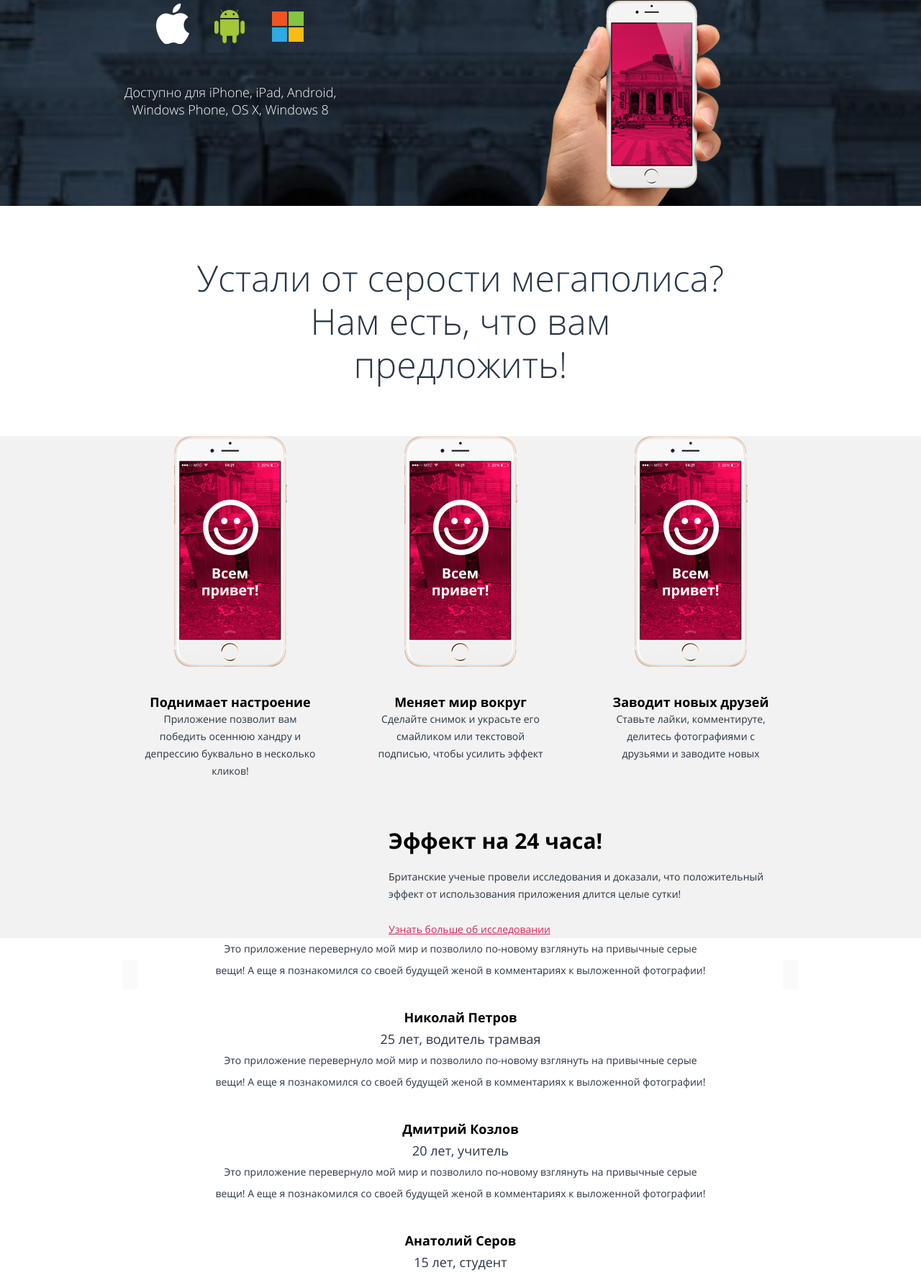
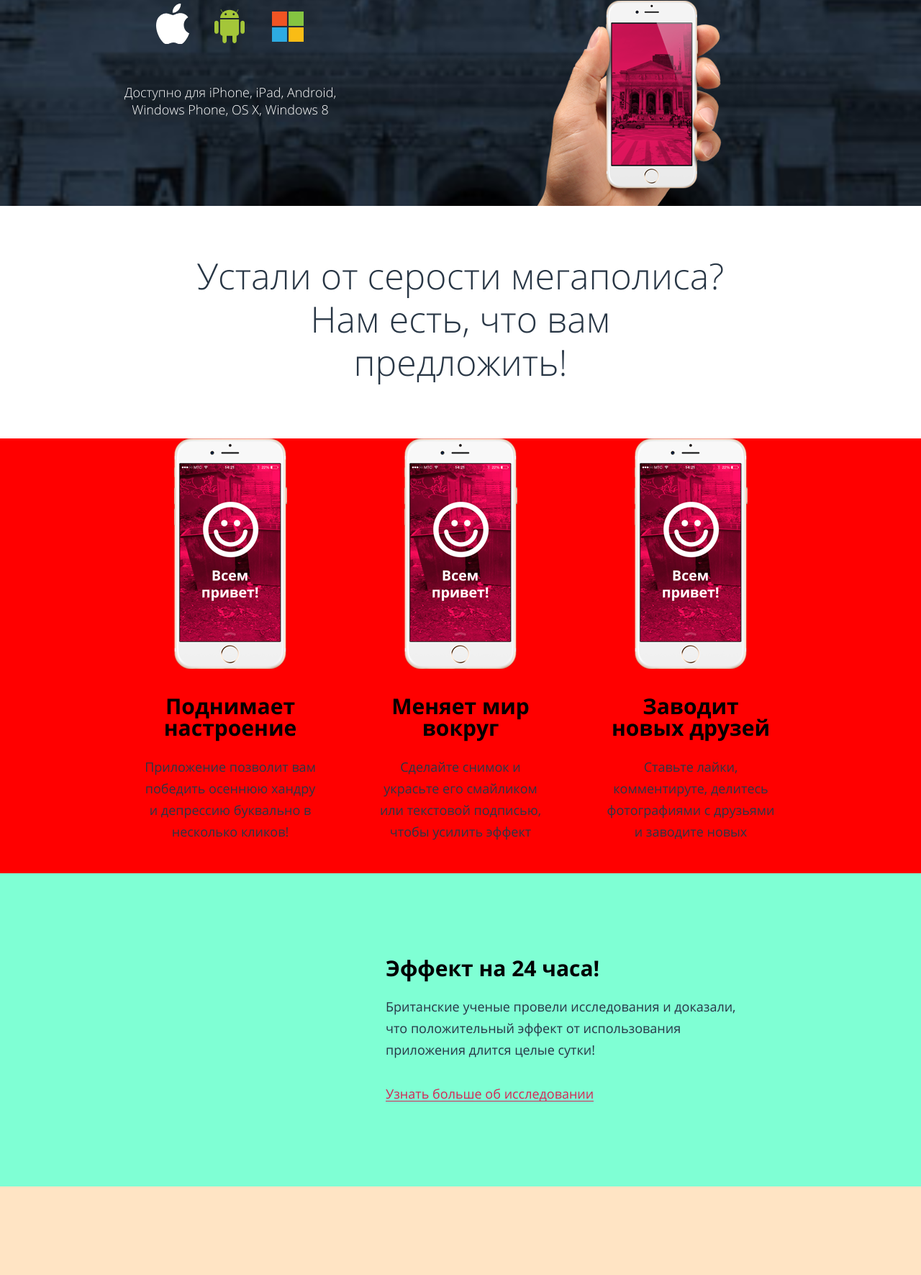
Before and after one commit to Raih07/189468-pink, a plain HTML site: page source/index.html in a window 1280 px wide. Shown: the part 567-2338 px from the top of the page at 72% size. Drawn offline with nearby package versions, Linux system fonts and the light colour scheme; files that its build step writes are made by us from their sources.

Commit message:
Перенес последние изменения с ветки 4

```diff
--- a/source/index.html
+++ b/source/index.html
@@ -80,7 +80,7 @@
 
       <section class="features">
         <header class="features__tittle">
-          <div class="features__wrapper">
+          <div class="features__tittle-wrapper">
             <p class="features__tittle-main">Устали от серости мегаполиса?</p>
             <p class="features__tittle-note">Нам есть, что вам предложить!</p>
           </div>
@@ -105,8 +105,8 @@
         <div class="features__period">
           <div class="features__period-wrapper">
             <div class="features__period-container">
-              <p class="features__period-tittle"><b>Эффект на 24 часа!</b></p>
-              <p class="advantages__period-text">Британские ученые провели исследования и доказали, что положительный эффект от использования приложения длится целые сутки!</p>
+              <p class="features__period-tittle"><b>Эффект<br> на 24 часа!</b></p>
+              <p class="advantages__period-text">Британские ученые провели исследования и доказали, что положительный эффект<br> от использования приложения длится целые сутки!</p>
               <a class="features__period-link" href="#">Узнать больше об исследовании</a>
             </div>
           </div>
@@ -118,10 +118,10 @@
         <div class="reviews__wrapper slider">
           <h2 class="visually-hidden">Отзывы пользователей</h2>
           <div class="reviews__list slider__list">
-            <blockquote class="reviews__item slider__item">
+            <blockquote class="reviews__item reviews__item--active slider__item">
               <cite class="reviews__author-name">Николай Петров</cite><!--или h3-->
               <p class="reviews__author-work">25 лет, водитель трамвая</p>
-              <p class="reviews__text">Это приложение перевернуло мой мир и позволило по-новому взглянуть на привычные серые вещи! А еще я познакомился со своей будущей женой в комментариях к выложенной фотографии!</p>
+              <p class="reviews__text">«Это приложение перевернуло мой мир и позволило по-новому взглянуть на привычные серые вещи! А еще я познакомился со своей будущей женой в комментариях к выложенной фотографии!»</p>
             </blockquote>
             <blockquote class="reviews__item slider__item">
               <cite class="reviews__author-name">Дмитрий Козлов</cite><!--или h3-->
--- a/source/less/blocks/features.less
+++ b/source/less/blocks/features.less
@@ -1,12 +1,12 @@
 .features {
   color: @dark-blue;
   background-color: @gray-white;
+  background-color: red;
 }
 
 .features__tittle {
-  .container();
   padding-top: 40px;
-  padding-bottom: 30px;
+  padding-bottom: 27px;
   font-size: 24px;
   line-height: 30px;
   font-weight: 300;
@@ -16,21 +16,26 @@
 
   @media (min-width: @width-tablets) {
     padding-top: 50px;
-    padding-bottom: 40px;
+    padding-bottom: 46px;
     font-size: 40px;
     line-height: 48px;
   }
 
   @media (min-width: @width-desktop) {
-    padding-top: 70px;
-    padding-bottom: 70px;
+    padding-top: 67px;
+    padding-bottom: 76px;
     font-size: 50px;
     line-height: 60px;
   }
 }
 
-.features__wrapper {
+.features__tittle-wrapper {
+  padding: 0 40px;
   .set-container();
+
+  @media (min-width: @width-tablets) {
+    padding: 0;
+  }
 }
 
 .features__tittle-main,
@@ -39,7 +44,7 @@
 }
 
 .features__tittle-note {
-  margin-top: 30px;
+  margin-top: 27px;
 
   @media (min-width: @width-tablets) {
     max-width: 420px;
@@ -54,6 +59,33 @@
 .features__wrapper {
   .container();
   .set-container();
+  padding-top: 84px;
+
+  @media (min-width: @width-tablets) {
+    position: relative;
+    padding-top: 74px;
+    padding-bottom: 43px;
+
+    &:after {
+      content: "";
+      position: absolute;
+      bottom: 0;
+      left: 0;
+      width: 268px;
+      height: 481px;
+      background-image: url("../../img/iphone-screen-mobile@1x.png");
+      background-position: center top;
+      background-repeat: no-repeat;
+    }
+  }
+
+  @media (min-width: @width-desktop) {
+    padding-top: 0;
+
+    &:after {
+      display: none;
+    }
+  }
 }
 
 .features__list {
@@ -65,7 +97,7 @@
   &::after {
     content: "";
     width: 157px;
-    height: 279px;
+    height: 277px;
     background-image: url("../../img/iphone-screen-mobile@1x.png");
     background-position: center top;
     background-repeat: no-repeat;
@@ -77,32 +109,42 @@
 
   @media (min-width: @width-tablets) {
     padding-left: 50%;
+    /*
     background-image: url("../../img/iphone-screen-mobile@1x.png");
     background-position: left;
-    background-repeat: no-repeat;
+    background-repeat: no-repeat;*/
   }
 
   @media (min-width: @width-desktop) {
     flex-direction: row;
     align-items: stretch;
     padding-left: 0;
-    background-image: none;
+
+    /*background-image: none;*/
   }
 }
 
 .features__item {
   text-align: center;
-  margin-bottom: 30px;
+  margin-bottom: 31px;
+
+  &:last-child {
+    margin-bottom: 41px;
+  }
 
   @media (min-width: @width-tablets) {
     text-align: left;
-    margin-bottom: 30px;
+    margin-bottom: 34px;
+
+    &:last-child {
+    margin-bottom: 0;
+    }
   }
 
   @media (min-width: @width-desktop) {
     position: relative;
     width: 300px;
-    padding: 357px 30px 67px;
+    padding: 357px 30px 0;
     margin-right: 20px;
     margin-bottom: 0;
     text-align: center;
@@ -144,17 +186,34 @@
 
 .features__name {
   .mar-pad-reset();
+  margin-bottom: 12px;
   font-size: 18px;
   line-height: 24px;
   font-weight: 700;
   color: @black;
+
+  @media (min-width: @width-desktop) {
+    margin-bottom: 24px;
+    font-size: 30px;
+    line-height: 30px;
+  }
 }
 
 .features__description {
   .mar-pad-reset();
+  padding: 0 10px;
   font-size: @font-size;
   line-height: @line-height;
   color: @dark-blue;
+
+  @media (min-width: @width-tablets) {
+    padding: 0;
+  }
+
+  @media (min-width: @width-desktop) {
+    font-size: 18px;
+    line-height: 30px;
+  }
 }
 
 .features__period {
@@ -164,11 +223,19 @@
 
   @media (min-width: @width-tablets) {
     display: block;
+    padding-top: 58px;
+    padding-bottom: 26px;
     background-color: @white;
+
+    background-color: aquamarine;
   }
 
   @media (min-width: @width-desktop) {
+    padding-top: 22px;
+    padding-bottom: 67px;
     background-color: @gray-white;
+
+    background-color: aquamarine;
   }
 }
 
@@ -188,11 +255,15 @@
 
 .features__period-container {
   @media (min-width: @width-tablets) {
+    padding-top: 38px;
+    padding-bottom: 27px;
     width: 310px;
   }
 
   @media (min-width: @width-desktop) {
-    width: 570px;
+    padding-top: 92px;
+    padding-bottom: 48px;
+    width: 574px;
   }
 }
 
@@ -207,6 +278,9 @@
   }
 
   @media (min-width: @width-desktop) {
+    br {
+      display: none;
+    }
     max-width: 420px;
     margin-bottom: 20px;
   }
@@ -215,14 +289,22 @@
 .advantages__period-text {
   @media (min-width: @width-tablets) {
     .mar-pad-reset();
-    margin-bottom: 10px;
+    margin-bottom: 11px;
+    padding-right: 2px;
     font-size: 14px;
     line-height: 24px;
     color: @dark-blue;
   }
 
   @media (min-width: @width-desktop) {
-    margin-bottom: 25px;
+    margin-bottom: 36px;
+    padding-right: 53px;
+    font-size: 18px;
+    line-height: 30px;
+
+    br {
+      display: none;
+    }
   }
 }
 
@@ -231,6 +313,14 @@
   line-height: 24px;
   color: @pink;
 
+  @media (min-width: @width-desktop) {
+    display: inline-block;
+    font-size: 18px;
+    line-height: 19px;
+    text-decoration: none;
+    border-bottom: 1px solid @pink;
+  }
+
   &:hover {
     color: @dark-blue;
     opacity: 0.5;
--- a/source/less/blocks/reviews.less
+++ b/source/less/blocks/reviews.less
@@ -1,5 +1,19 @@
 .reviews {
+  padding-top: 42px;
+  padding-bottom: 36px;
   background-color: @white;
+
+  background-color: bisque;
+
+  @media (min-width: @width-tablets) {
+    padding-top: 71px;
+    padding-bottom: 15px;
+  }
+
+  @media (min-width: @width-desktop) {
+    padding-top: 185px;
+    padding-bottom: 41px;
+  }
 }
 
 .reviews__wrapper {
@@ -14,12 +28,19 @@
 }
 
 .reviews__item {
+  display: none;
   .mar-pad-reset();
   text-align: center;
 
+  &--active {
+    display: block;
+  }
+
   @media (min-width: @width-tablets) {
-    display: flex;
-    flex-direction: column;
+    &--active {
+      display: flex;
+      flex-direction: column;
+    }
   }
 
   @media (min-width: @width-desktop) {
@@ -29,6 +50,8 @@
 }
 
 .reviews__author-name {
+  display: inline-block;
+  margin-bottom: 13px;
   font-size: 18px;
   line-height: 30px;
   font-weight: 700;
@@ -36,7 +59,14 @@
   color: @black;
 
   @media (min-width: @width-tablets) {
+    margin-bottom: 5px;
+    font-size: 20px;
     order: 1;
+  }
+
+  @media (min-width: @width-desktop) {
+    margin-bottom: 3px;
+    font-size: 24px;
   }
 
 }
@@ -66,12 +96,24 @@
 
   @media (min-width: @width-tablets) {
     margin-bottom: 35px;
+    font-size: 18px;
+  }
+}
+
+.reviews__toggles {
+  margin-top: 27px;
+
+  @media (min-width: @width-tablets) {
+    margin-top: 31px;
+  }
+  @media (min-width: @width-desktop) {
+    display: none;
   }
 }
 
 .reviews__btn {
   position: absolute;
-  top: 30px;
+  top: 28px;
   display: none;
   .mar-pad-reset();
   width: 22px;
@@ -79,6 +121,8 @@
   border: none;
   cursor: pointer;
   opacity: 0.3;
+
+  background-color: aqua;
 
   &:hover {
     opacity: 0.6;
--- /dev/null
+++ b/source/less/blocks/slider.less
@@ -0,0 +1,27 @@
+.slider__toggles {
+  text-align: center;
+  font-size: 0;
+}
+
+.slider__btn {
+  box-sizing: border-box;
+  display: inline-block;
+  .mar-pad-reset();
+  margin-right: 19px;
+  width: 6px;
+  height: 6px;
+  border: 3px solid transparent;
+  border-radius: 50%;
+  //background-color: #bec2c7;
+  cursor: pointer;
+
+  &:last-child {
+    margin-right: 0;
+  }
+
+  &--active {
+    box-shadow: 0 0 0 3px @dark-blue;
+    background-color: transparent;
+    //border-color: @dark-blue;
+  }
+}
--- a/source/less/style.less
+++ b/source/less/style.less
@@ -8,6 +8,7 @@
 @import "blocks/main-section.less";
 @import "blocks/downloads.less";
 @import "blocks/features.less";
+@import "blocks/slider.less";
 @import "blocks/reviews.less";
 @import "blocks/price.less";
 @import "blocks/contacts.less";
```
